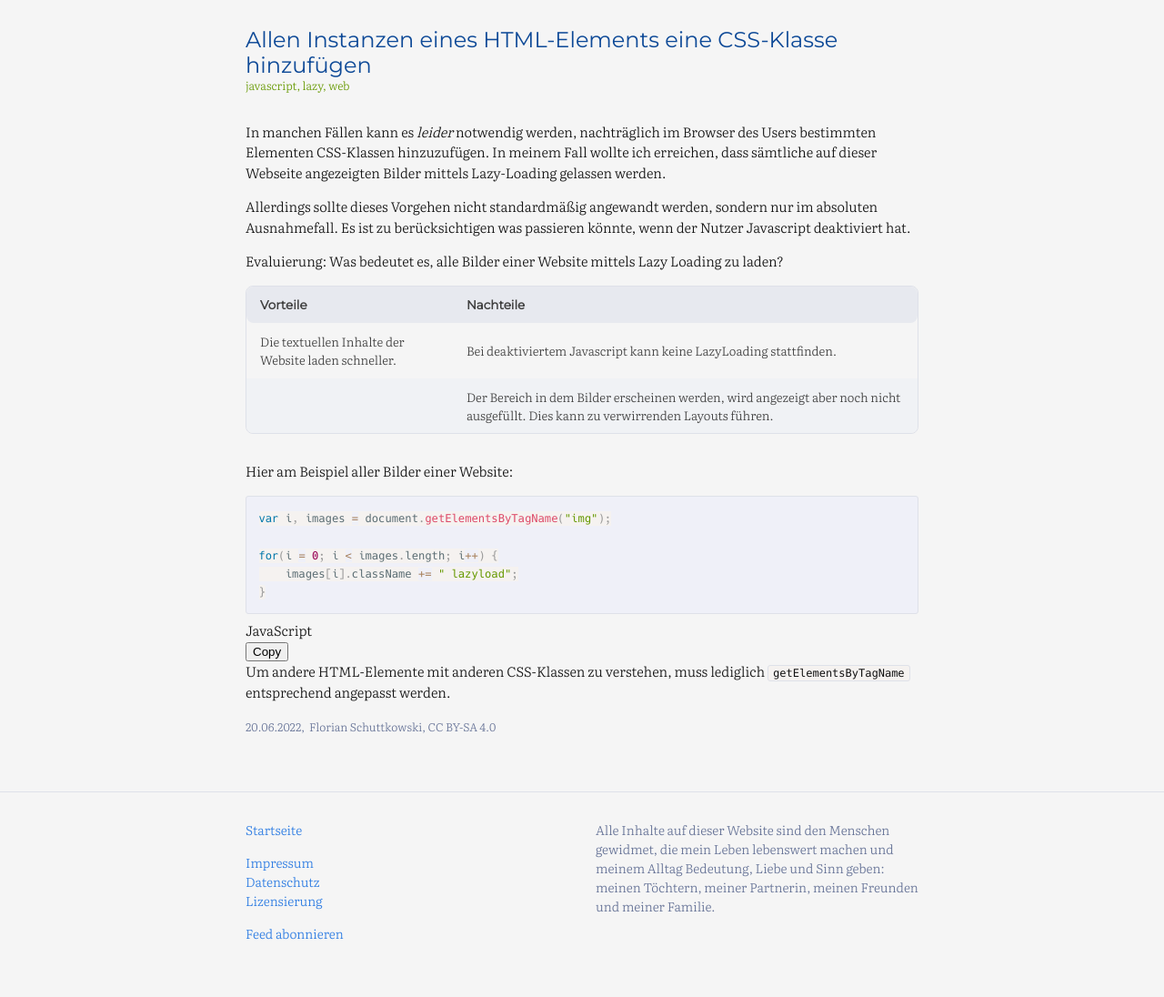
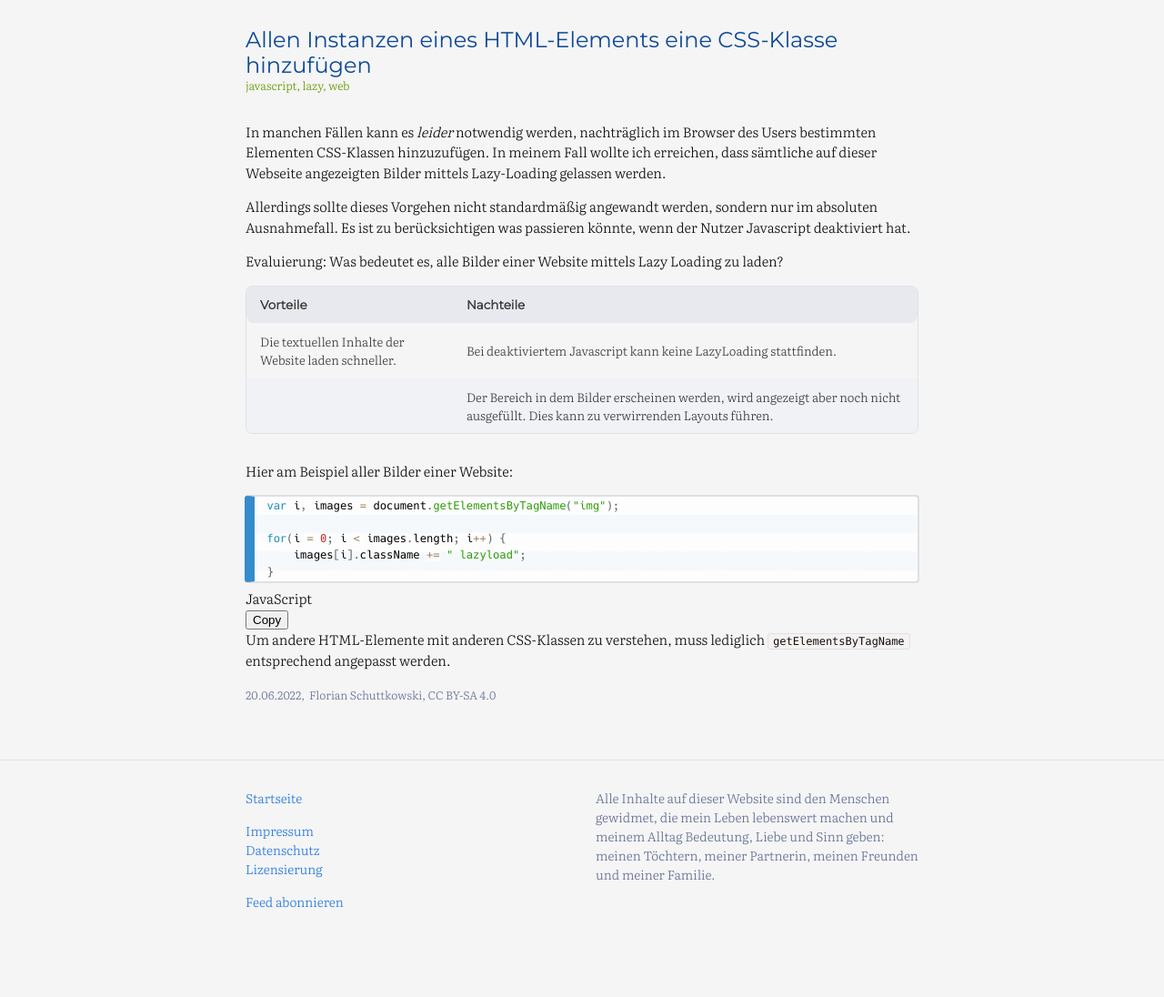
Before and after one commit to flowinho/reboot, a Jekyll site: the page built from _posts/2022-06-20-css-klasse-img.md, in a window 1280 px wide. Shown: the whole page at 91% size. Built offline with Jekyll 4.4.1, drawn with Linux system fonts in a browser that asks for light colours; after the commit the page ends 1061 px from its top, so only the background shows below that.

Commit message:
Change syntax theme

```diff
--- a/assets/prism/prism.css
+++ b/assets/prism/prism.css
@@ -1,143 +1,140 @@
-/* Generated with http://k88hudson.github.io/syntax-highlighting-theme-generator/www */
-/* http://k88hudson.github.io/react-markdocs */
 /**
- * @author k88hudson
- *
- * Based on prism.js default theme for JavaScript, CSS and HTML
- * Based on dabblet (http://dabblet.com)
- * @author Lea Verou
+ * Coy without shadows
+ * Based on Tim Shedor's Coy theme for prism.js
+ * Author: RunDevelopment
  */
-/*********************************************************
-* General
-*/
-pre[class*="language-"],
-code[class*="language-"] {
-  color: #5c6e74;
+
+ code[class*="language-"],
+ pre[class*="language-"] {
+   color: black;
+   background: none;
+   font-family: "Hack-Regular", Consolas, Monaco, 'Andale Mono', 'Ubuntu Mono', monospace;
    font-size: 0.9em;
-  text-shadow: none;
-  font-family: "Hack-Regular", Consolas, Monaco, 'Andale Mono', 'Ubuntu Mono', monospace;
-  direction: ltr;
    text-align: left;
    white-space: pre;
    word-spacing: normal;
    word-break: normal;
+   word-wrap: normal;
    line-height: 1.5;
+
    -moz-tab-size: 4;
    -o-tab-size: 4;
    tab-size: 4;
+
    -webkit-hyphens: none;
    -moz-hyphens: none;
    -ms-hyphens: none;
    hyphens: none;
  }
-pre[class*="language-"]::selection,
-code[class*="language-"]::selection,
-pre[class*="language-"]::mozselection,
-code[class*="language-"]::mozselection {
-  text-shadow: none;
-  background: #b3d4fc;
+
+ /* Code blocks */
+ pre[class*="language-"] {
+   position: relative;
+   border-left: 10px solid #358ccb;
+   box-shadow: -1px 0 0 0 #358ccb, 0 0 0 1px #dfdfdf;
+   background-color: #fdfdfd;
+   background-image: linear-gradient(transparent 50%, rgba(69, 142, 209, 0.04) 50%);
+   background-size: 3em 3em;
+   background-origin: content-box;
+   background-attachment: local;
+   margin: .5em 0;
+   padding: 0 1em;
  }
-@media print {
-  pre[class*="language-"],
-  code[class*="language-"] {
-    text-shadow: none;
+
+ pre[class*="language-"] > code {
+   display: block;
  }
+
+ /* Inline code */
+ :not(pre) > code[class*="language-"] {
+   position: relative;
+   padding: .2em;
+   border-radius: 0.3em;
+   color: #c92c2c;
+   border: 1px solid rgba(0, 0, 0, 0.1);
+   display: inline;
+   white-space: normal;
+   background-color: #fdfdfd;
+   -webkit-box-sizing: border-box;
+   -moz-box-sizing: border-box;
+   box-sizing: border-box;
  }
-pre[class*="language-"] {
-  padding: 1em;
-  margin: .5em 0;
-  overflow: auto;
-  background: #eff0f8;
-}
-:not(pre) > code[class*="language-"] {
-  padding: .1em .3em;
-  border-radius: .3em;
-  color: #5c6e74;
-  background: #eff0f8;
-}
-/*********************************************************
-* Tokens
-*/
-.namespace {
-  opacity: .7;
-}
+
  .token.comment,
+ .token.block-comment,
  .token.prolog,
  .token.doctype,
  .token.cdata {
-  color: #93a1a1;
+   color: #7D8B99;
  }
+
  .token.punctuation {
-  color: #999999;
+   color: #5F6364;
  }
+
  .token.property,
  .token.tag,
  .token.boolean,
  .token.number,
+ .token.function-name,
  .token.constant,
  .token.symbol,
  .token.deleted {
-  color: #990055;
+   color: #c92c2c;
  }
+
  .token.selector,
  .token.attr-name,
  .token.string,
  .token.char,
+ .token.function,
  .token.builtin,
  .token.inserted {
-  color: #669900;
+   color: #2f9c0a;
  }
+
  .token.operator,
  .token.entity,
  .token.url,
+ .token.variable {
+   color: #a67f59;
+   background: rgba(255, 255, 255, 0.5);
+ }
+
+ .token.atrule,
+ .token.attr-value,
+ .token.keyword,
+ .token.class-name {
+   color: #1990b8;
+ }
+
+ .token.regex,
+ .token.important {
+   color: #e90;
+ }
+
  .language-css .token.string,
  .style .token.string {
    color: #a67f59;
-  background: #eff0f8;
+   background: rgba(255, 255, 255, 0.5);
  }
-.token.atrule,
-.token.attr-value,
-.token.keyword {
-  color: #0077aa;
+
+ .token.important {
+   font-weight: normal;
  }
-.token.function {
-  color: #dd4a68;
-}
-.token.regex,
-.token.important,
-.token.variable {
-  color: #ee9900;
-}
-.token.important,
+
  .token.bold {
    font-weight: bold;
  }
+
  .token.italic {
    font-style: italic;
  }
+
  .token.entity {
    cursor: help;
  }
-/*********************************************************
-* Line highlighting
-*/
-pre[data-line] {
-  position: relative;
+
+ .token.namespace {
+   opacity: .7;
  }
-pre[class*="language-"] > code[class*="language-"] {
-  position: relative;
-  z-index: 1;
-}
-.line-highlight {
-  position: absolute;
-  left: 0;
-  right: 0;
-  padding: inherit 0;
-  margin-top: 1em;
-  background: #f7ebc6;
-  box-shadow: inset 5px 0 0 #f7d87c;
-  z-index: 0;
-  pointer-events: none;
-  line-height: inherit;
-  white-space: pre;
-}
```
Lines whose indentation alone changed are shown as unchanged.
